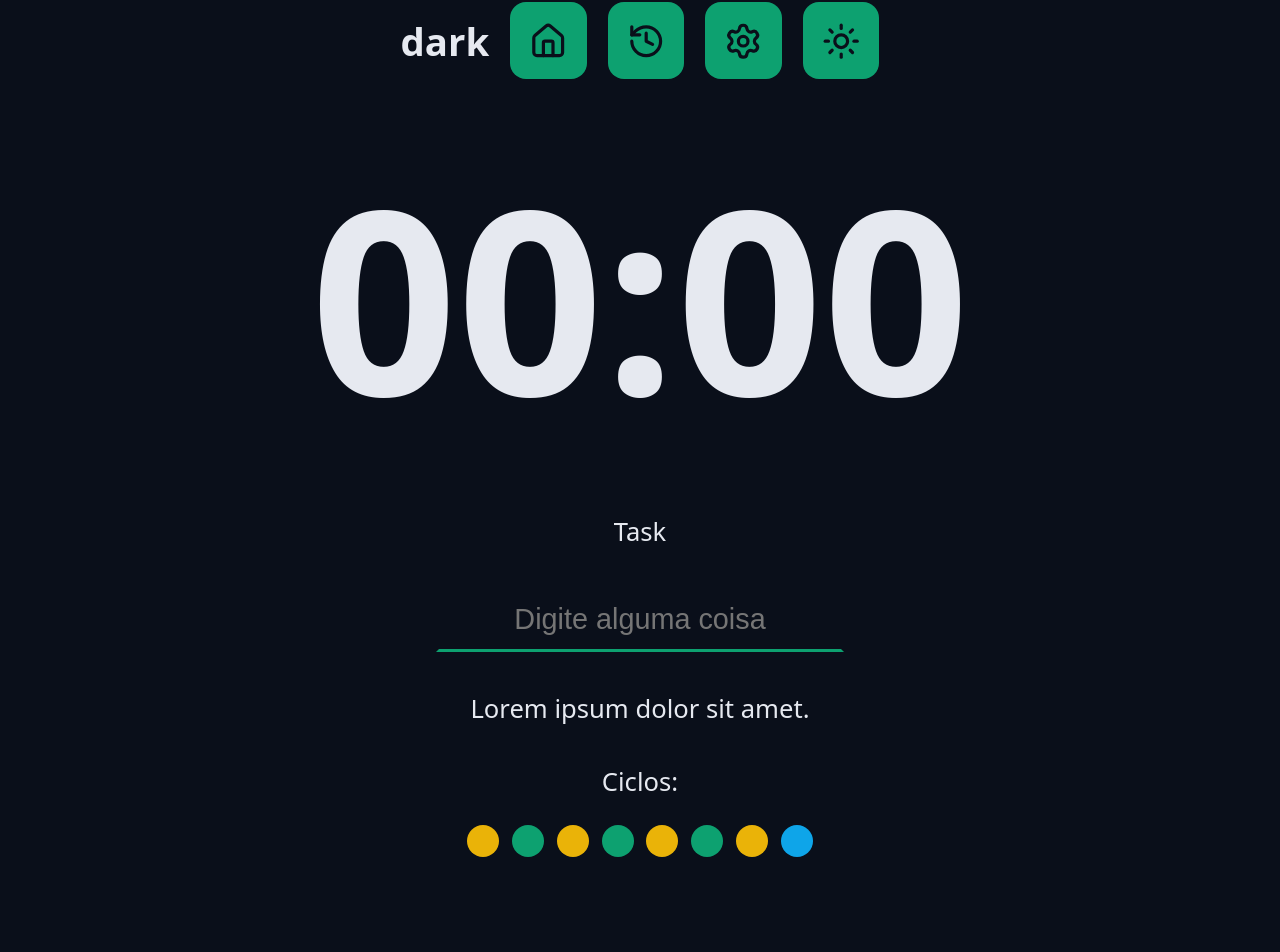
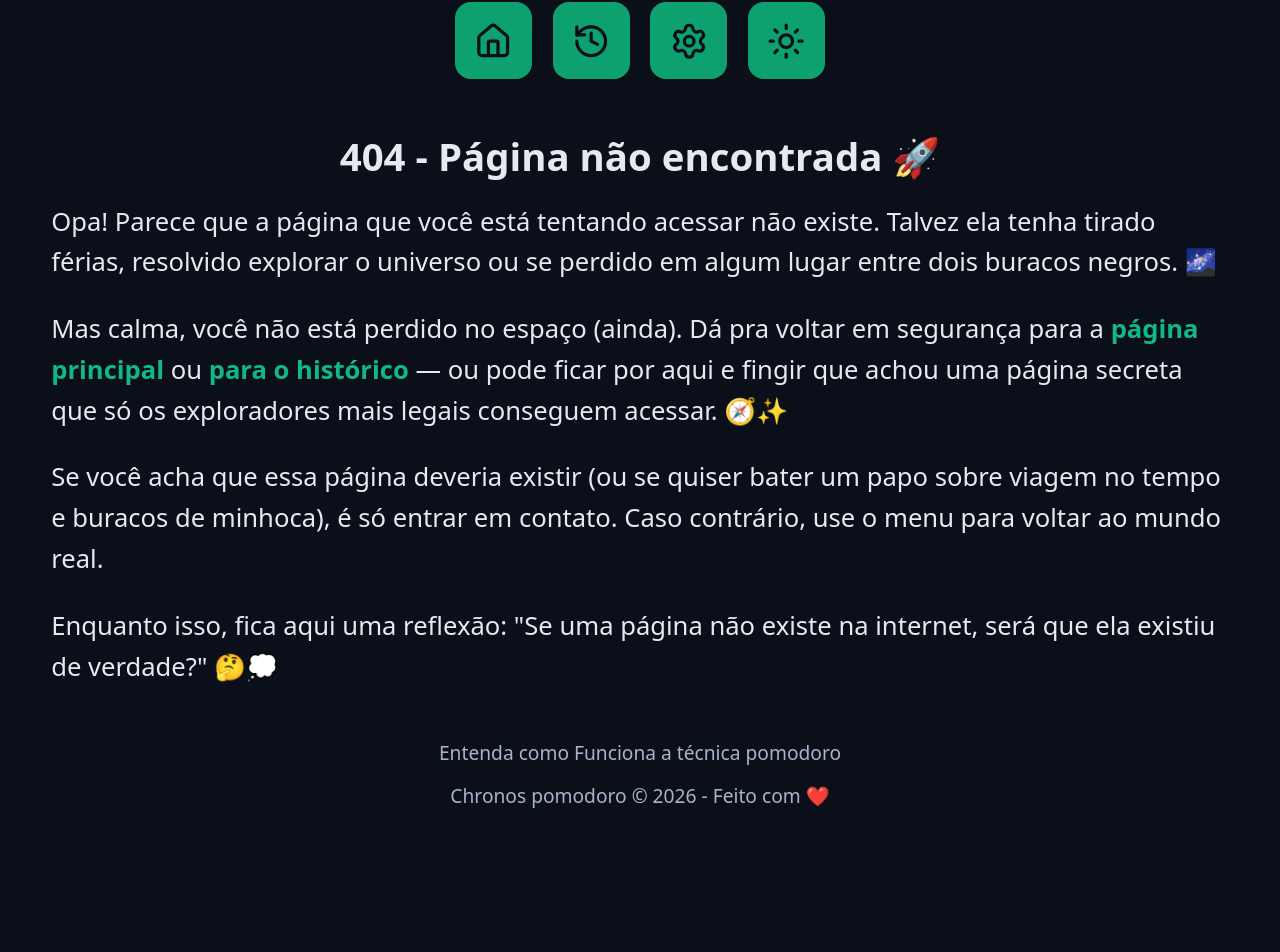
Before and after one commit to juniorsolo/chronos-pomodoro, a React (Vite) app: page / in a window 1280 px wide. Shown: the part 352-1304 px from the top of the page. After the commit the page ends 1212 px from the top, so only its background shows below. Built offline with nearby package versions, Linux system fonts and the light colour scheme.

Commit message:
Creating taskModel for mapping the objects.

```diff
--- a/src/App.tsx
+++ b/src/App.tsx
@@ -1,16 +1,9 @@
-import './styles/theme.css'
-import './styles/global.css'
-import { Container } from './components/container';
-import { Logo } from './components/logo';
-import { Menu } from './components/menu';
-import { CountDown } from './components/countDown';
-import { DefaultInput } from './components/defaultInput';
-import { Cycles } from './components/cycles';
-import { DefaultButton } from './components/defaultButton';
-import { PlayCircleIcon } from 'lucide-react';
-import { Footer } from './components/footer';
-import { Heading } from './components/heading';
-import { useState } from 'react';
+import { AboutPomodoro } from './components/pages/aboutPomodoro';
+import { Home } from './components/pages/home';
+import { NotFound } from './components/pages/notFound';
+import { MainTemplate } from './components/templates/mainTemplate';
+import './styles/global.css';
+import './styles/theme.css';
 
 
 export function App(){
@@ -23,50 +16,6 @@ export function App(){
     //     setNumero(prevState => prevState +1); // manipula sempre o estado atual
     // }
 
-    return (
-    <>
-       <Heading></Heading>
-
-       <Container>
-            <Logo/>
-        </Container>
-        <Container>
-            <Menu/>
-        </Container>
-        <Container>
-            <CountDown/>
-        </Container>
-        <Container>
-            <form className='form' action=''>
-                <div className='formRow'>
-                    <DefaultInput
-                    id="meuInput"
-                    labelText="Task"
-                    type="text"
-                    title="preencha aqui"
-                    placeholder="Digite alguma coisa"
-                    defaultValue="">
-                    </DefaultInput>
-                </div>
-
-                <div className='formRow'>
-                    <p>Lorem ipsum dolor sit amet.</p>
-                </div>
-
-                <div className='formRow'>
-                    <Cycles></Cycles>
-                </div>
-
-                <div className='formRow'>
-                    <DefaultButton icon={<PlayCircleIcon />} ></DefaultButton>
-                </div>
-
-            </form>
-        </Container>
-        <Container>
-            <Footer/>
-        </Container>
-    </>
-    );
+    return  <NotFound />;
 
 }
--- /dev/null
+++ b/src/components/genericHtml/index.tsx
@@ -0,0 +1,14 @@
+import type React from 'react'
+import styles from  './styles.module.css'
+
+
+type GenericHtmlProps = {
+  children : React.ReactNode;
+}
+
+
+export function GenericHtml({children} : GenericHtmlProps){
+ return <div className={styles.genericHtml}>
+    {children}
+ </div>
+};
--- a/src/components/menu/index.tsx
+++ b/src/components/menu/index.tsx
@@ -1,12 +1,20 @@
 import { useState, useEffect } from 'react';
 import styles from './styles.module.css';
-import { HistoryIcon, HouseIcon, SettingsIcon, SunIcon } from 'lucide-react';
+import { HistoryIcon, HouseIcon, MoonIcon, SettingsIcon, SunIcon } from 'lucide-react';
 
 type AvailableThemes = 'dark' | 'light';
 
 export function Menu(){
 
-    const [theme, setTheme] = useState<AvailableThemes>('dark');
+    const [theme, setTheme] = useState<AvailableThemes>( () => {
+        const storageTheme = localStorage.getItem('theme') as AvailableThemes || 'dark';
+        return storageTheme;
+    });
+
+    const nextThemeIcon = {
+        dark: <SunIcon/>,
+        light: <MoonIcon/>,
+    }
 
     function handleThemeChange(event: React.MouseEvent<HTMLAnchorElement, MouseEvent>){
         event.preventDefault(); // nao segue o link
@@ -24,20 +32,19 @@ export function Menu(){
   //   console.log('useEffect com array deps vazio', Date.now());
   // }, []); // Executa apenas quando o React monta o componente na tela pela primeira vez
 
+    //Executa apenas quando detecta alteracao no theme.
     useEffect(() => {
-    console.log('Theme mudou', theme, Date.now());
-    document.documentElement.setAttribute('data-theme', theme);
-
-    return () => {
-      console.log('Olha, este componente será atualizado');
-    };
-  }, [theme]);
+        //console.log('Theme mudou', theme, Date.now());
+        document.documentElement.setAttribute('data-theme', theme);
+        localStorage.setItem("theme", theme)
+        return () => {
+        //console.log('Olha, este componente será atualizado');// executado antes do userEffect.
+        };
+    }, [theme]);
 
     return  (
     <nav className={`${styles.menu}`}>
-        <h1>
-            {theme}
-        </h1>
+
         <a className={styles.menuLink} href="#"
         aria-label='Ir para Home' title='Ir para Home'>
             <HouseIcon/>
@@ -53,7 +60,7 @@ export function Menu(){
         <a className={styles.menuLink} href="#"
           aria-label='Mudar Tema' title='Mudar Tema'
           onClick={(event) => handleThemeChange(event)}>
-            <SunIcon/>
+            {nextThemeIcon[theme]}
         </a>
     </nav>
     );
```
Also changed, not shown: src/models/TaskStateModel.ts (added, +14 -0 lines), src/models/TaskModel.ts (added).
